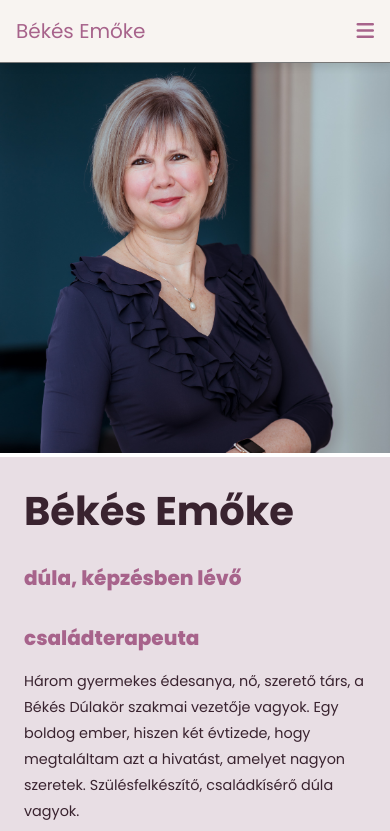
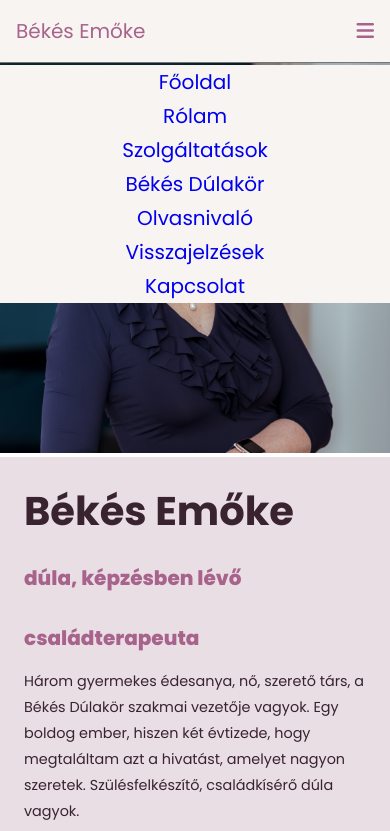
Before and after one commit to gemitomi/webemoke, a React (Create React App) app: page / in a window 390 px wide. Shown: the top 831 px of the page. Built offline with nearby package versions, Linux system fonts and the light colour scheme.

Commit message:
mobile menu css

```diff
--- a/src/CSS/main.css
+++ b/src/CSS/main.css
@@ -85,11 +85,22 @@ section{
     color: #39232f;
 }
 
-#menu-btn{
+.menu-btn{
     font-size: 2.5rem;
     cursor: pointer;
     color: #a7638b;
     display: none;
+}
+
+.mobile-menu{
+    display: none;
+    position: fixed;
+    top: 65px;
+    left:0;
+    width: 100%;
+    background-color:#f8f4f1;
+    flex-direction: column;
+    justify-content: center;
 }
 
 /* legördülő menü */
@@ -123,10 +134,6 @@ ul li ul.dropdown {
     padding-right: 30px;
     list-style: none;
 
-}
-
-ul li a:hover {
-    /*background: #112c66;*/
 }
 
 ul li:hover ul.dropdown {
@@ -758,11 +765,7 @@ ul li:hover ul.dropdown {
     section{
         padding: 3rem 5%;
     }
-
-
 }
-
-
 
 @media (max-width:991px){
 
@@ -773,7 +776,6 @@ ul li:hover ul.dropdown {
     section{
         padding: 3rem 2rem;
     }
-
 }
 
 @media (max-width:1000px){
@@ -783,15 +785,17 @@ ul li:hover ul.dropdown {
     }
 }
 
-@media (max-width:868px){
+@media (max-width:900px){
 
-    #menu-btn{
-        display: inline-block;
-        transition: .2s linear;
+    .menu-btn{
+        display: block;
+        /*transition: .2s linear;*/
+        /*transform: rotate(180deg);*/
     }
 
-    #menu-btn.fa-times{
-        transform: rotate(180deg);
+    .mobile-menu{
+        display: flex;
+        font-size: 2.5rem;
     }
 
     .header .navbar{
@@ -803,9 +807,10 @@ ul li:hover ul.dropdown {
         padding: 2rem;
         transition: .2s linear;
         clip-path: polygon(0 0, 100% 0, 100% 0, 0 0);
+
     }
 
-    .header .navbar.active{
+    .header .navbar .active{
         clip-path: polygon(0 0, 100% 0, 100% 100%, 0 100%);
     }
 
@@ -813,6 +818,15 @@ ul li:hover ul.dropdown {
         display: block;
         margin: 2rem;
         text-align: center;
+    }
+
+    ul li {
+        display: block;
+        /*position: relative;*/
+    }
+
+    ul li ul.dropdown li {
+        display: none;
     }
 
 }
--- a/src/components/Header.js
+++ b/src/components/Header.js
@@ -1,49 +1,63 @@
-import React from "react";
-import { Link, useLocation } from "react-router-dom";
+import React, {Fragment} from "react";
+import { Link } from "react-router-dom";
+
+function MenuItems() {
+  return (
+    <Fragment>
+      <ul>
+        <li>
+          <div><Link to="/">Főoldal</Link></div>
+        </li>
+        <li>
+          <div><Link to="/about">Rólam</Link></div>
+        </li>
+
+        <li>
+        <div><Link to="/services">Szolgáltatások</Link>
+          <ul className="dropdown">
+            <li><a href="#">Alkat 1.1</a></li>
+            <li><a href="#">Alkat 1.2</a></li>
+            <li><a href="#">Alkat 1.3</a></li>
+          </ul></div>
+        </li>
+        <li>
+          <div><Link to="/dulakor">Békés Dúlakör</Link></div>
+        </li>
+        <li>
+          <div><Link to="/blog">Olvasnivaló</Link></div>
+        </li>
+        <li>
+        <div><Link to="/feedback">Visszajelzések</Link></div>
+        </li>
+        <li>
+        <div><Link to="/contact">Kapcsolat</Link></div>
+        </li>
+      </ul>
+    </Fragment>
+  )
+}
 
 export default function Header() {
-    const location = useLocation()
     return (
         <header>
             <section class="header">
                 <Link to="/" class="logo">Békés Emőke</Link>
 
             <nav class="navbar">
-                <div id="marker"></div>
-                <ul>
-              <li>
-                <Link to="/">Főoldal</Link>
-              </li>
-              <li>
-                <Link to="/about">Rólam</Link>
-              </li>
-
-              <li>
-              <Link to="/services">Szolgáltatások</Link>
-                <ul className="dropdown">
-                  <li><a href="#">Alkat 1.1</a></li>
-                  <li><a href="#">Alkat 1.2</a></li>
-                  <li><a href="#">Alkat 1.3</a></li>
-                </ul>
-              </li>
-
-
-              <li>
-                <Link to="/dulakor">Békés Dúlakör</Link></li>
-              <li>
-                <Link to="/blog">Olvasnivaló</Link></li>
-              <li>
-                <Link to="/feedback">Visszajelzések</Link></li>
-                <li>
-                <Link to="/contact">Kapcsolat</Link>
-                </li>
-            </ul>
+              <div id="marker"></div>
+              <MenuItems/>
             </nav>
 
-            <div id="menu-btn" class="fas fa-bars"></div>
+            <div className="menu-btn">
+              <i className="fa fa-bars" aria-hidden="true"/>
+            </div>
+
+            <div className="mobile-menu">
+              <MenuItems/>
+            </div>
 
             </section>
-            <script src="app.js"></script>
+
         </header>
     )
 }
--- a/src/index.js
+++ b/src/index.js
@@ -4,6 +4,7 @@ import App from './App';
 import reportWebVitals from './reportWebVitals';
 import "./CSS/main.css";
 import "./CSS/about.css";
+
 
 
 const root = ReactDOM.createRoot(document.getElementById('root'));
```
Also changed, not shown: public/logo192.png (deleted), public/logo512.png (deleted).
